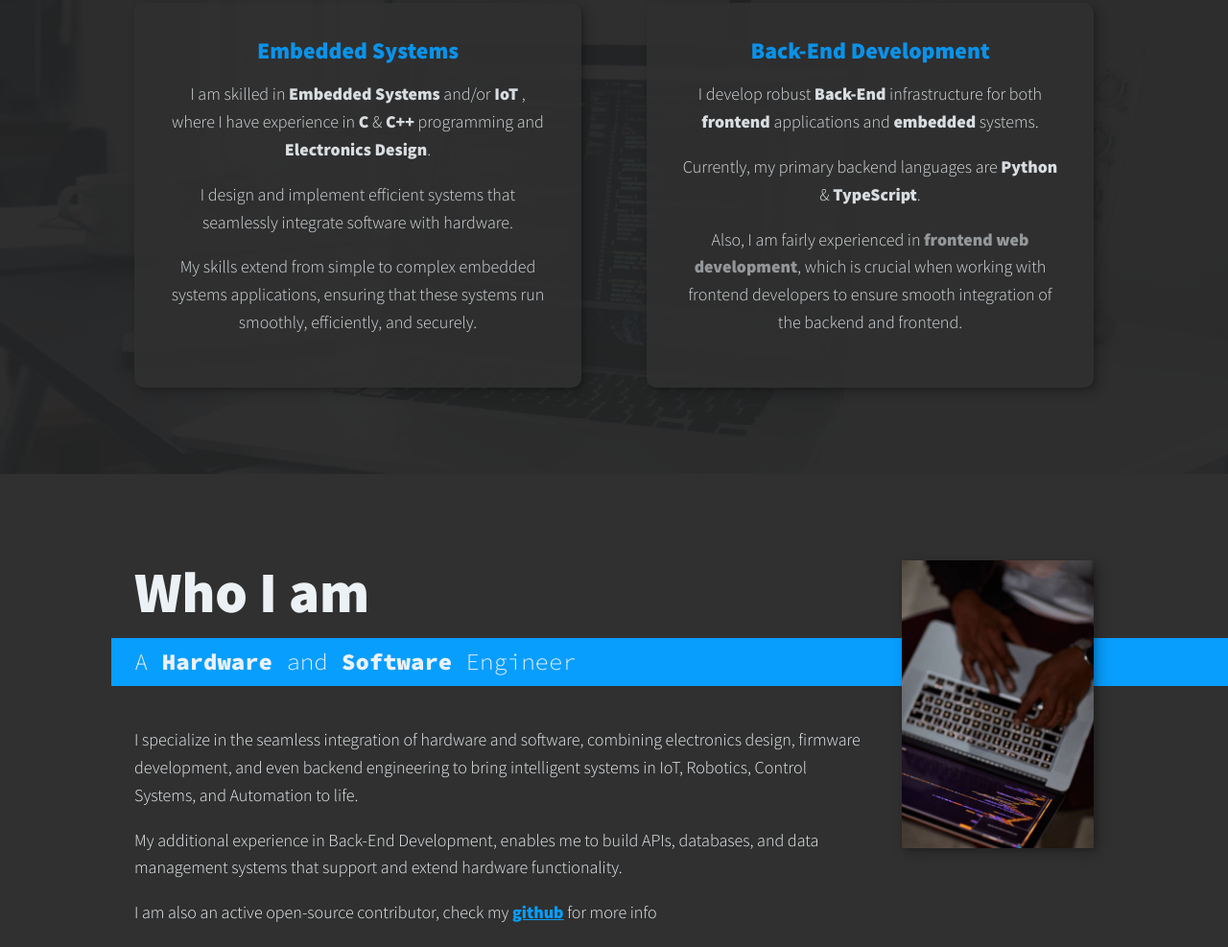
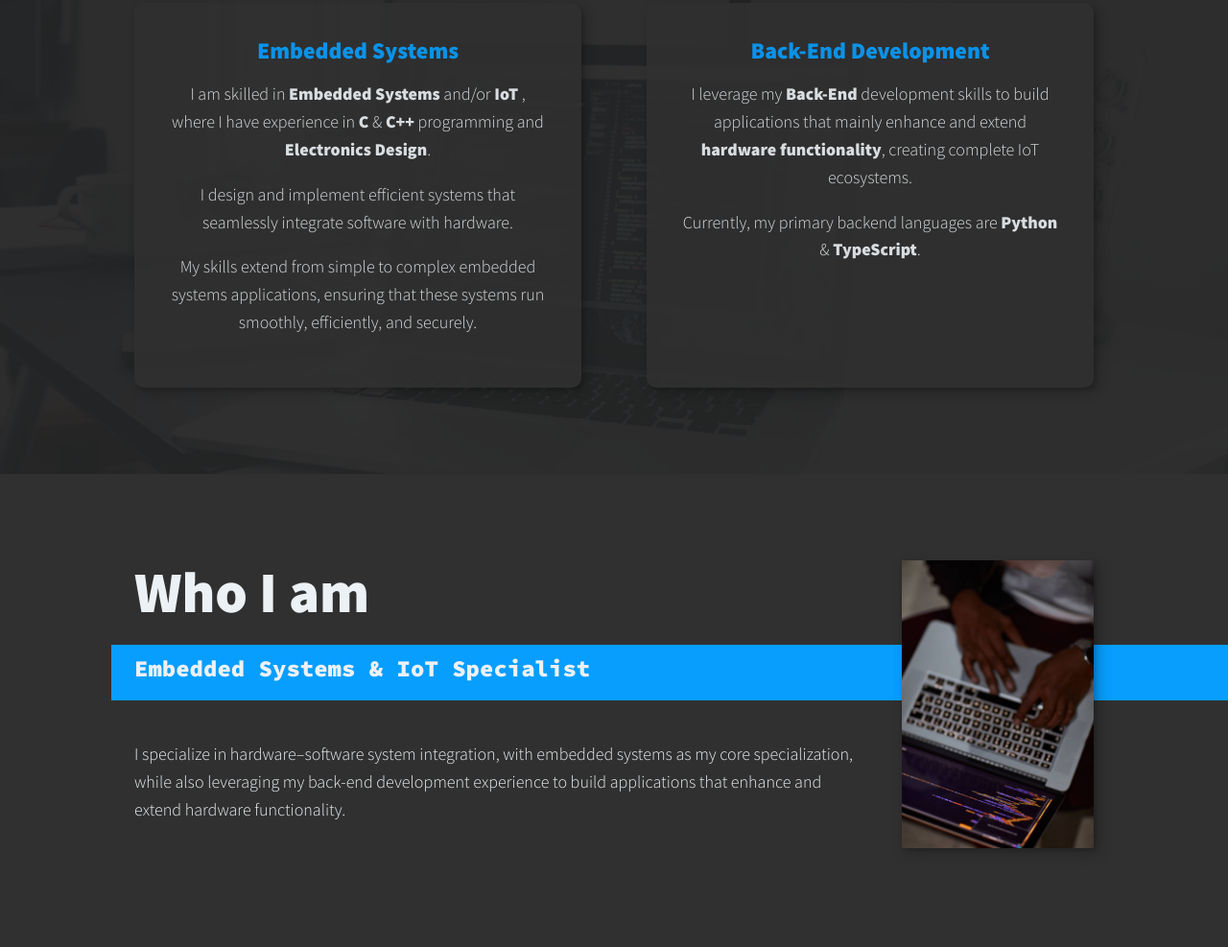
Before and after one commit to Collins-Omariba/Collins-Omariba.github.io, a plain HTML site: page index.html in a window 1280 px wide. Shown: the part 843-1830 px from the top of the page at 96% size. Drawn offline with nearby package versions, Linux system fonts and the light colour scheme.

Commit message:
Refactor for  clear communication of focus on embedded systems

```diff
--- a/index.html
+++ b/index.html
@@ -81,15 +81,12 @@
                     <h3 class="service-card__title">Back-End Development</h3>
 
                     <p class="service-card__description">
-                        I develop robust <strong>Back-End</strong> infrastructure for both <strong>frontend</strong> applications and <strong>embedded</strong> systems.
+                        I leverage my <strong>Back-End</strong> development skills to build applications that mainly enhance and extend <strong>hardware functionality</strong>, creating complete IoT ecosystems.
                     </p>
 
 
                     <p class="service-card__description">
                         Currently, my primary backend languages are <strong>Python</strong> & <strong>TypeScript</strong>.
-                    </p>
-                    <p class="service-card__description">
-                        Also, I am fairly experienced in <strong style="opacity:0.6; font-weight:bold;" >frontend web development</strong>, which is crucial when working with frontend developers to ensure smooth integration of the backend and frontend.
                     </p>
 
                 </div>
@@ -107,20 +104,12 @@
     <!-- About me -->
     <section class="about-me" id="about">
         <h2 class="section__title section__title--about ">Who I am</h2>
-        <p class="section__subtitle section__subtitle--about"> A <strong>Hardware</strong> and <strong>Software</strong> Engineer </p>
+        <p class="section__subtitle section__subtitle--about"> <strong>Embedded Systems & IoT Specialist</strong></p>
 
         <div class="about-me__body">
 
             <p>
-                I specialize in the seamless integration of hardware and software, combining electronics design, firmware development, and even backend engineering to bring intelligent systems in IoT, Robotics, Control Systems, and Automation to life.
-            </p>
-            <p>
-                My additional experience in Back-End Development, enables me to build APIs, databases, and data management systems that support and extend hardware functionality.
-            </p>
-            <p>
-                I am also an active open-source contributor, check my
-                <a href="https://github.com/Collins-Omariba" class="experience__link">github</a>
-                for more info
+                I specialize in hardware–software system integration, with embedded systems as my core specialization, while also leveraging my back-end development experience to build applications that enhance and extend hardware functionality.
             </p>
 
         </div>
```
